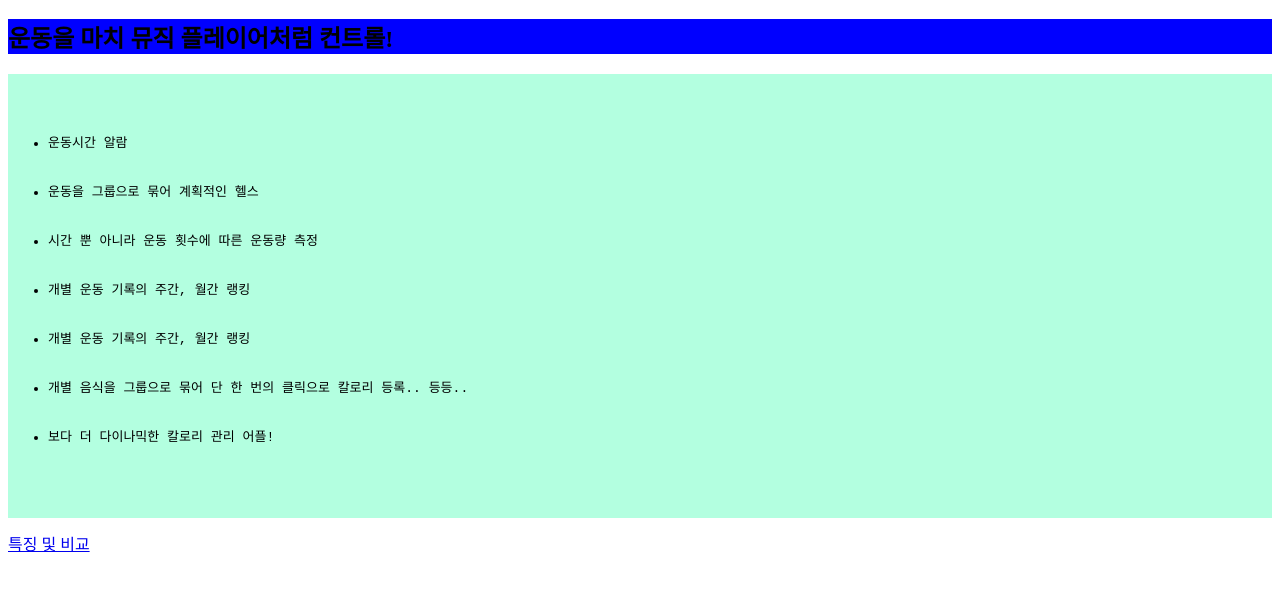
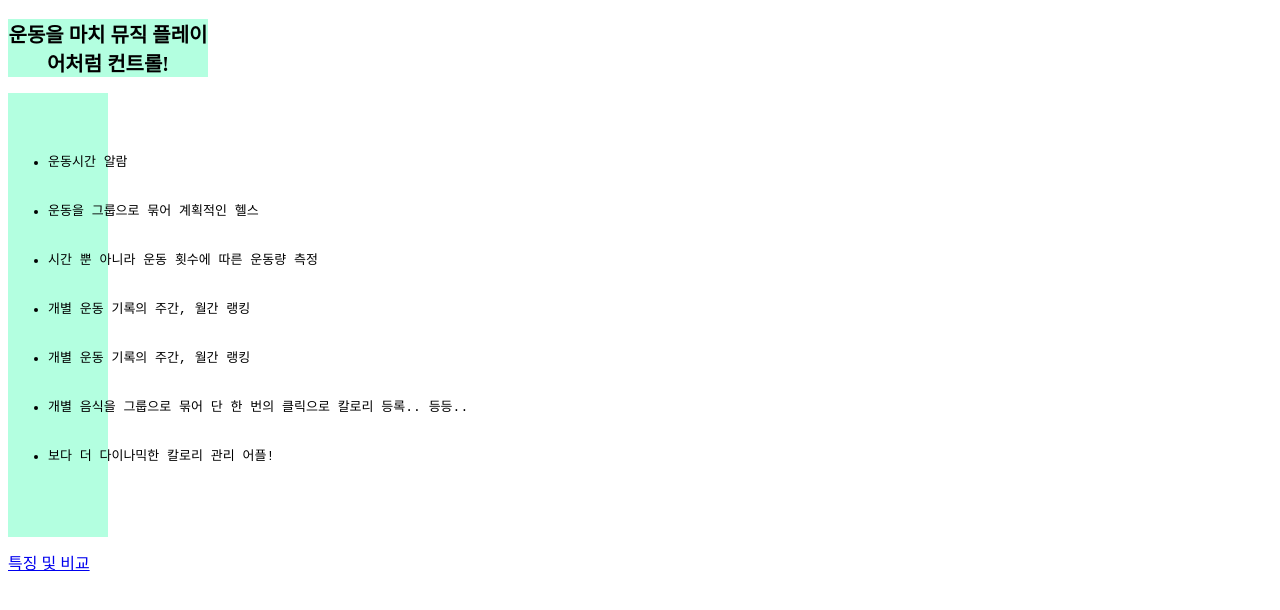
Before and after one commit to GaramMaru/CaloriePlayer, a plain HTML site: page index.html in a window 1280 px wide. Shown: the part 70-680 px from the top of the page. Drawn offline with Linux system fonts and the light colour scheme.

Commit message:
Update index.html

```diff
--- a/index.html
+++ b/index.html
@@ -3,11 +3,22 @@
   <head>
     <title>프로젝트</title>
     <meta charset="utf8">
+    <style>
+      h1 {
+        color: red;
+      }
+      h2 {
+        background-color: #b3ffe0;
+        width: 200px;
+        font-size: 20px;
+        text-align: center;
+      }
+    </style>
   </head>
   <body>
-    <h1 style="color: red">칼로리 플레이어</h1>
-    <h2 style="background-color: blue">운동을 마치 뮤직 플레이어처럼 컨트롤!</h2>
-    <pre style="background-color: #b3ffe0; width=300px">
+    <h1>칼로리 플레이어</h1>
+    <h2>운동을 마치 뮤직 플레이어처럼 컨트롤!</h2>
+    <pre style="background-color: #b3ffe0; width: 100px">
       <ul>
         <li>운동시간 알람</li>
         <li>운동을 그룹으로 묶어 계획적인 헬스</li>
```
